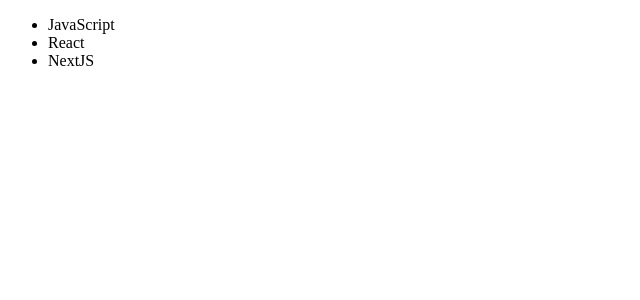
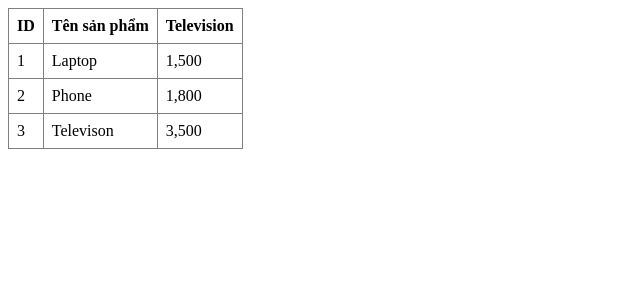
Before and after one commit to TisG2712/my-project, a React (Vite) app in the folder reactDemo/: page / in a window 1280 px wide. Shown: the top 300 px of the page, without its empty margins (0-640 px from the left). Built offline with nearby package versions, Linux system fonts and the light colour scheme.

Commit message:
render table

```diff
--- a/reactDemo/src/App.jsx
+++ b/reactDemo/src/App.jsx
@@ -1,10 +1,12 @@
 import React from "react";
 import Course from "./components/Course";
+import Product from "./components/Product";
+
 
 function App() {
   return (
     <>
-      <Course />
+      <Product/>
     </>
   );
 }
--- /dev/null
+++ b/reactDemo/src/components/Product.jsx
@@ -0,0 +1,32 @@
+import React from 'react'
+
+const Product = () => {
+
+    const products = [
+        {id: 1, name:"Laptop", price: 1500},
+        {id: 2, name:"Phone", price: 1800},
+        {id: 3, name:"Televison", price: 3500}
+    ]
+  return (
+    <table border={1} cellPadding={8} style={{borderCollapse: "collapse"}}>
+        <thead>
+            <tr>
+                <th>ID</th>
+                <th>Tên sản phẩm</th>
+                <th>Television</th>
+            </tr>
+        </thead>
+        <tbody>
+            {products.map((product) => (
+                <tr key={product.id}>
+                    <td>{product.id}</td>
+                    <td>{product.name}</td>
+                    <td>{product.price.toLocaleString()}</td>
+                </tr>
+            ))}
+        </tbody>
+    </table>
+  )
+}
+
+export default Product
```
